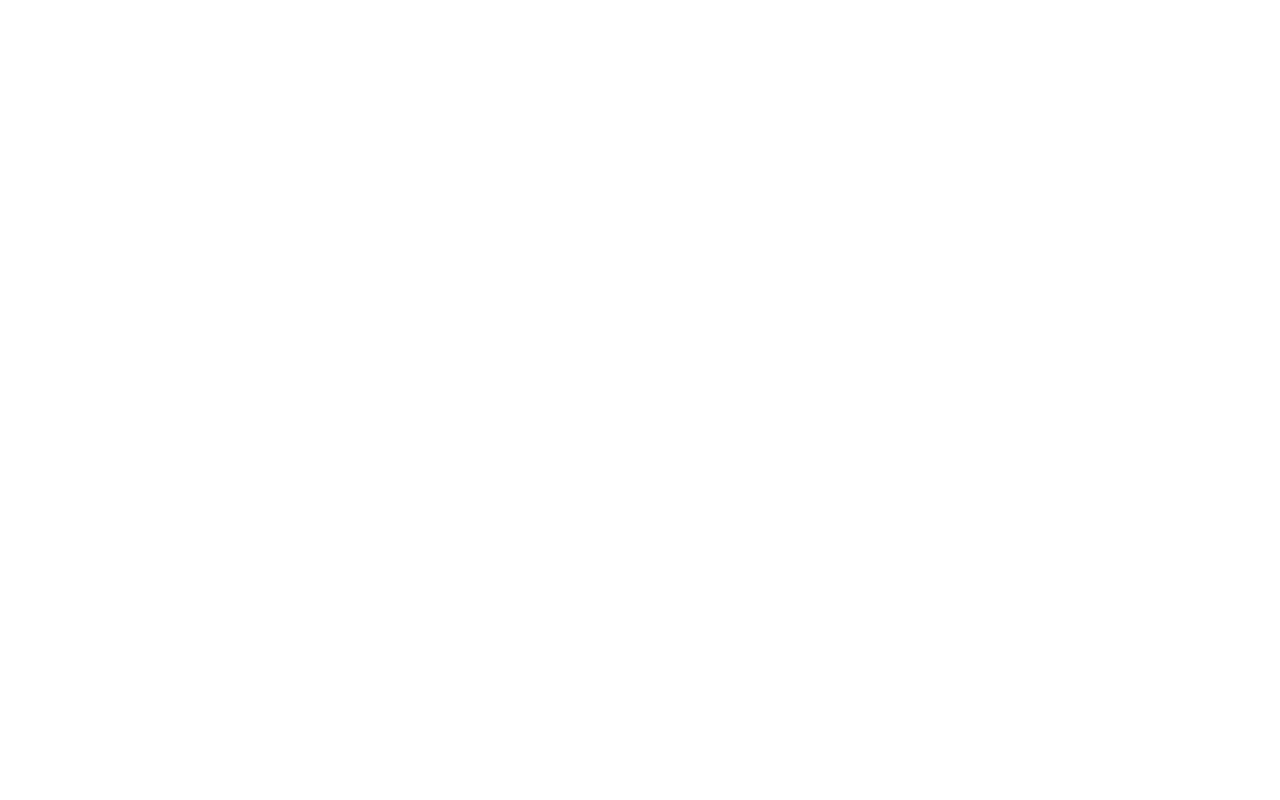
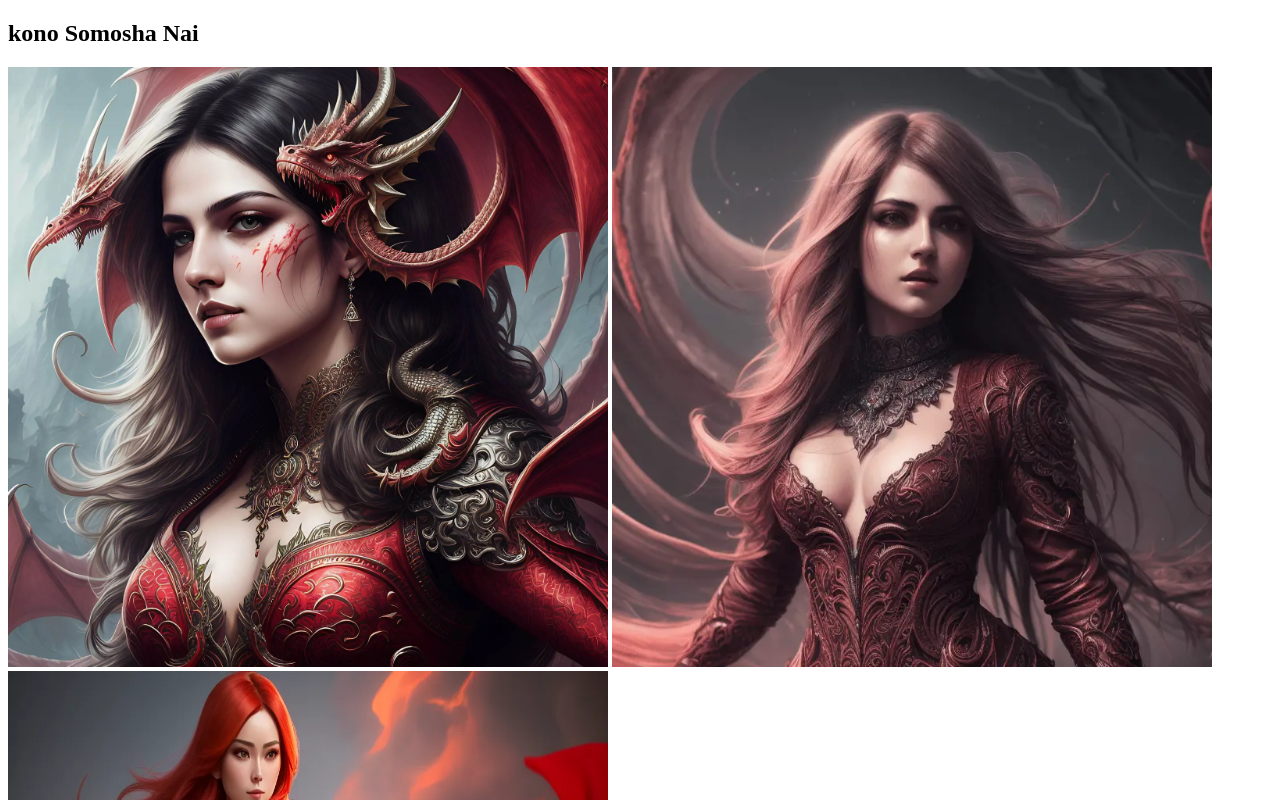
Before and after one commit to ashiqee/problem-com-git, a plain HTML site: page index.html in a window 1280 px wide. Shown: the top 800 px of the page. Drawn offline with Linux system fonts and the light colour scheme.

Commit message:
problem Solved

```diff
--- /dev/null
+++ b/images/Styles/style.css
@@ -0,0 +1,4 @@
+img {
+  width: 600px;
+  height: 600px;
+}
--- a/index.html
+++ b/index.html
@@ -5,6 +5,12 @@
     <meta http-equiv="X-UA-Compatible" content="IE=edge" />
     <meta name="viewport" content="width=device-width, initial-scale=1.0" />
     <title>Problem will never last forever</title>
+    <link rel="stylesheet" href="/images/Styles/style.css" />
   </head>
-  <body></body>
+  <body>
+    <h2>kono Somosha Nai</h2>
+    <img src="images/a.webp" alt="" />
+    <img src="images/2.webp" alt="" />
+    <img src="images/3.webp" alt="" />
+  </body>
 </html>
```
Also changed, not shown: images/2.webp (added), images/3.webp (added), images/a.webp (added).
